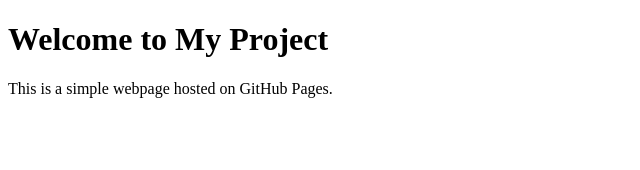
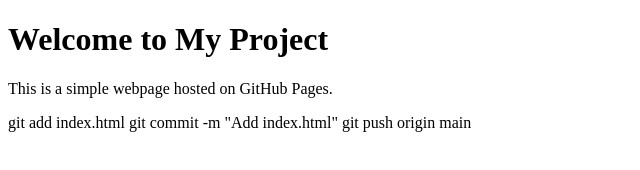
Before and after one commit to NOMPike/InformationSymmetry, a plain HTML site: page index.html in a window 1280 px wide. Shown: the whole page, without its empty margins (0-640 px from the left). Drawn offline with Linux system fonts and the light colour scheme.

Commit message:
Update index.html

```diff
--- a/index.html
+++ b/index.html
@@ -10,3 +10,7 @@
     <p>This is a simple webpage hosted on GitHub Pages.</p>
 </body>
 </html>
+
+git add index.html
+git commit -m "Add index.html"
+git push origin main
```
